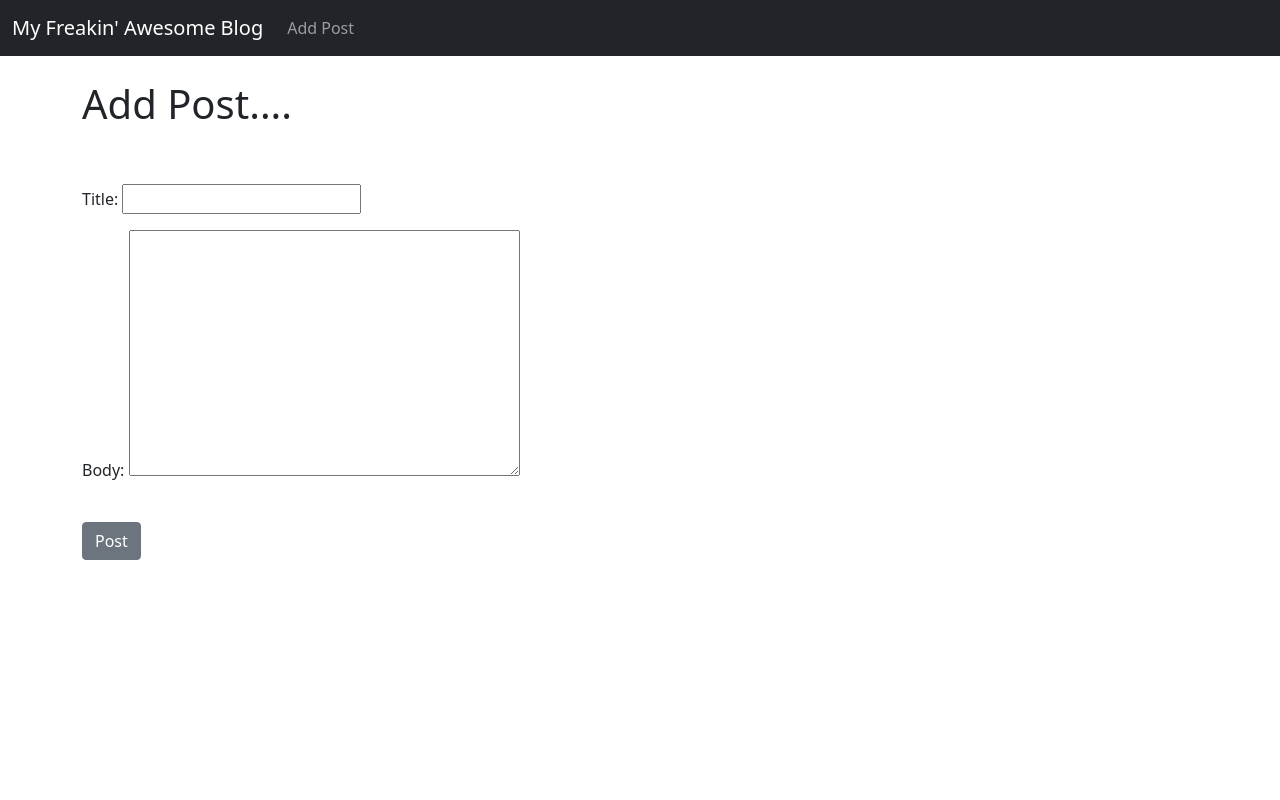
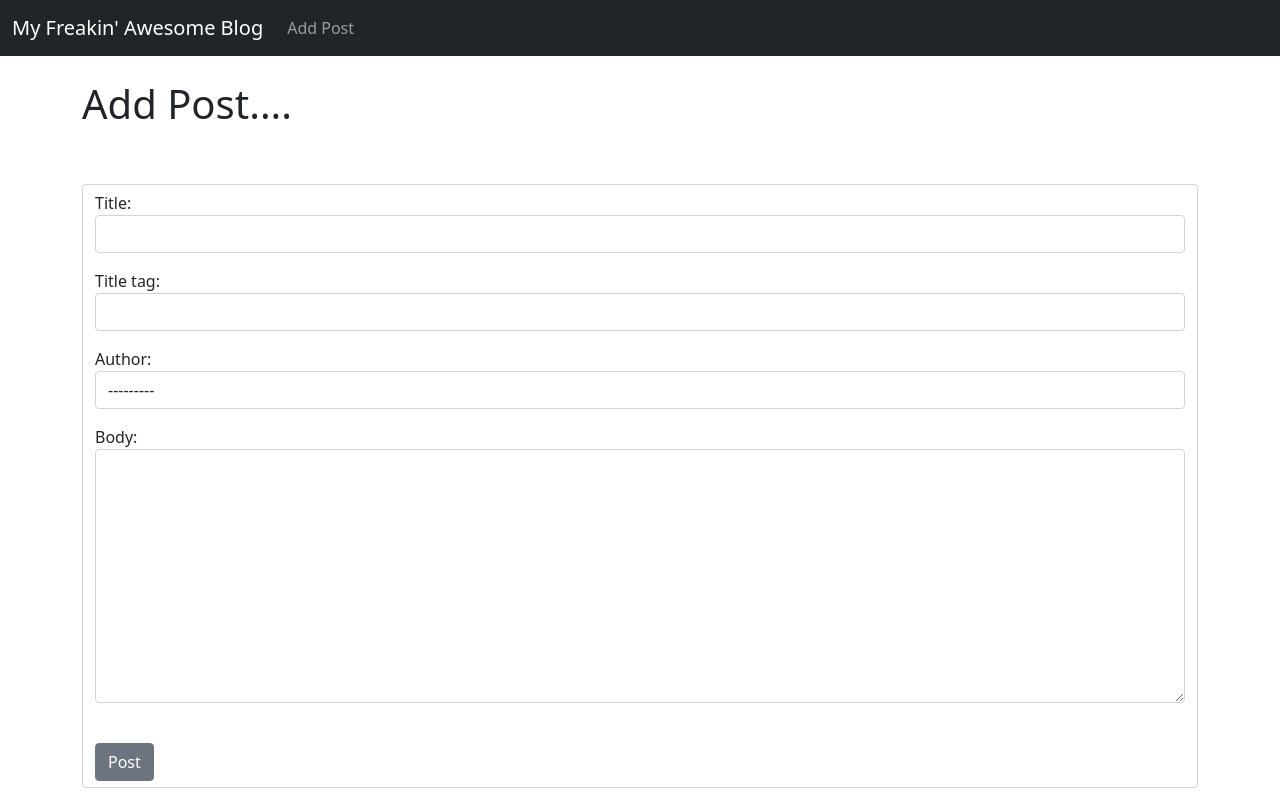
Before and after one commit to iSabbuGiri/Blog, a Django app: page /add_post/ in a window 1280 px wide. Run offline with Django 3.2, Linux system fonts and the light colour scheme; data comes from the database, SQL or seed files in the repository.

Commit message:
added widgets to the form

```diff
--- /dev/null
+++ b/theblog/forms.py
@@ -0,0 +1,15 @@
+from django import forms
+from .models import Post
+
+class PostForm(forms.ModelForm):
+    class Meta:
+        model = Post
+        fields = ( 'title', 'title_tag', 'author', 'body')
+
+        widgets = {
+            'title': forms.TextInput(attrs={'class': 'form-control'}),
+            'title_tag': forms.TextInput(attrs={'class': 'form-control'}),
+            'author': forms.Select(attrs={'class': 'form-control'}),
+            'body': forms.Textarea(attrs={'class': 'form-control'})
+
+        }
--- a/theblog/templates/add_post.html
+++ b/theblog/templates/add_post.html
@@ -6,11 +6,13 @@
 <h1>Add Post....</h1>
 <br/>
 <br/>
+<div class="form-control">
     <form method="POST">
         {% csrf_token %}
         {{form.as_p}}
         <br/>
         <button class="btn btn-secondary">Post</button>
     </form>
+</div>
 
 {% endblock %}
--- a/theblog/views.py
+++ b/theblog/views.py
@@ -1,6 +1,7 @@
 from django.shortcuts import render
 from django.views.generic import ListView, DetailView, CreateView
 from .models import Post
+from .forms import PostForm
 
 #def home(request):
    # return render(request, 'home.html', {})
@@ -17,6 +18,7 @@ class ArticleDetailView(DetailView):
 
 class AddPostView(CreateView):
     model = Post
+    form_class = PostForm
     template_name = 'add_post.html'
    # fields = '__all__'
-    fields = ('title', 'body')
+    #fields = ('title', 'body')
```
Lines whose indentation alone changed are shown as unchanged.
